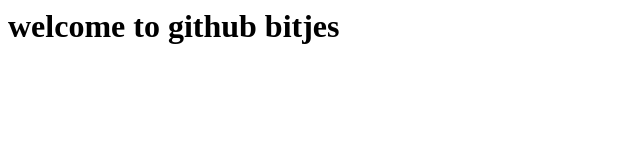
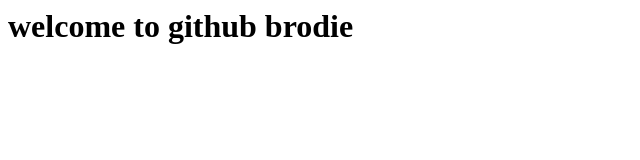
Before and after one commit to jhzkiel/jhzkiel.github.io, a plain HTML site: page index.html in a window 1280 px wide. Shown: the full height of the page, 0-640 px from the left. Drawn offline with Linux system fonts and the light colour scheme.

Commit message:
Update index.html
hmmm.

```diff
--- a/index.html
+++ b/index.html
@@ -1,5 +1,5 @@
 <html>
 <body>
-<h1>welcome to github bitjes</h1>
+<h1>welcome to github brodie</h1>
 </body>
 </html>
```
